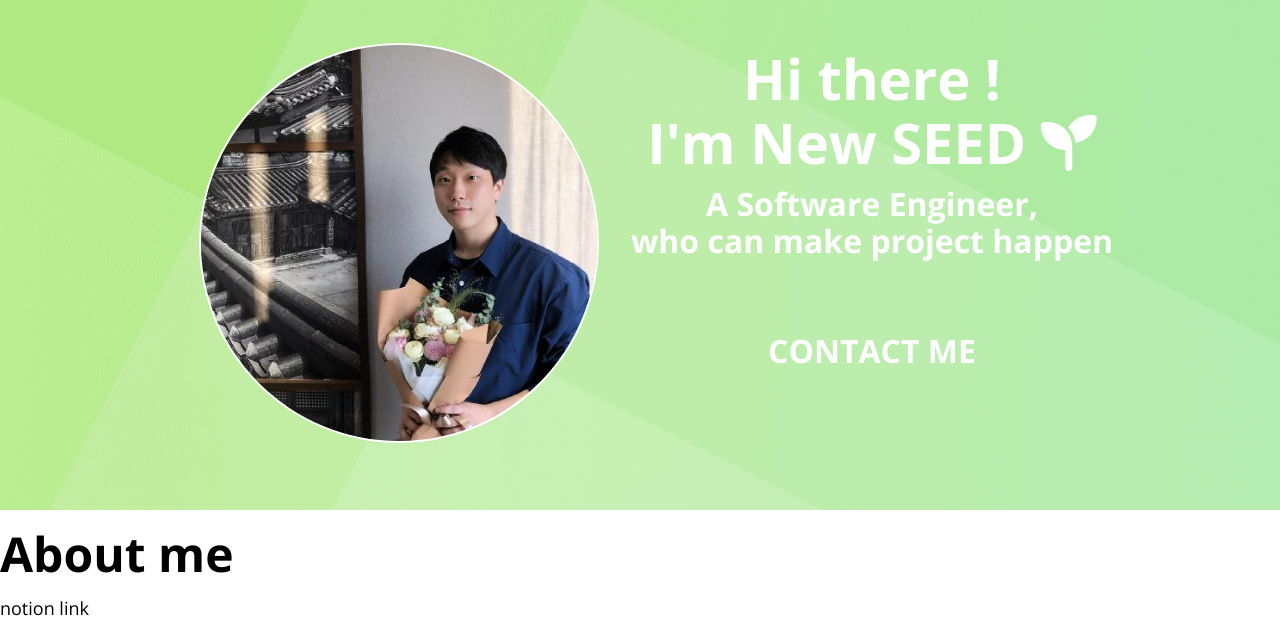
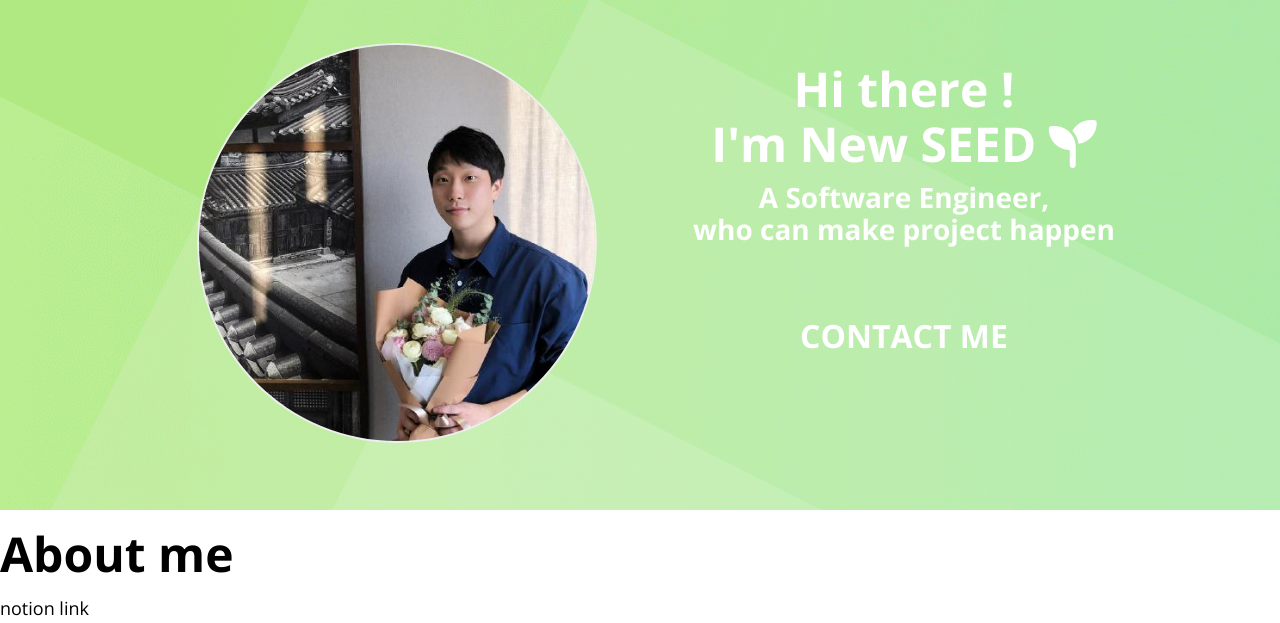
Before and after one commit to glen15/portfolio, a plain HTML site: page index.html in a window 1280 px wide. Shown: the part 117-740 px from the top of the page. Drawn offline with nearby package versions, Linux system fonts and the light colour scheme.

Commit message:
css home

```diff
--- a/index.html
+++ b/index.html
@@ -47,7 +47,7 @@
                     </div>
                     <span>A Software Engineer,<br/> who can make project happen</span>
                     <div>
-                        <button id="button--contact">CONTACT ME</button>
+                        <button class="home__contact">CONTACT ME</button>
                     </div>
                 </div>
             </div>
--- a/style.css
+++ b/style.css
@@ -14,23 +14,23 @@
     --color-yellow: #fff7da;
     --color-orange: #feb546;
 
-    /* Font size */
+/* Font size */
     --font-large: 48px;
     --font-medium: 28px;
     --font-regular: 18px;
     --font-smal: 16px;
     --font-micro: 14px;
 
-    /* Font weight */
+/* Font weight */
     --weight-bold: 700;
     --weight-semi-bold: 600;
     --weight-regular: 400;
 
-    /* Size */
+/* Size */
     --size-border-radius: 0.5em;
 }
 
-    /* Universal tags  */
+/* Universal tags  */
 * {
     box-sizing: border-box;
 }
@@ -51,7 +51,14 @@ ul {
     list-style: none;
 }
 
-    /* Typography */
+button {
+    background-color: transparent;
+    cursor: pointer;
+    border: none;
+    outline: none;
+}
+
+/* Typography */
 h1 {
     font-size: var(--font-large);
     font-weight: var(--weight-bold);
@@ -124,9 +131,7 @@ p{
 
 
 
-
-
-
+/* Home */
 #main__home {
     background-image: url(./imgs/background-1.png);
     display: flex;
@@ -144,45 +149,45 @@ p{
 
 #home__pic img {
     border-radius: 50%;
-    border: 2px solid white;
+    border: 2px solid var(--color-light-white);
     height: 25em;
     width: 25em;
     margin: 2em;
 }
 
 #home__text {
-    color: white;;
+    color: var(--color-white);
     display: flex;
     flex-direction: column;
     align-items: center;
     text-align: center;
+    margin-left: 4em;
 }
 
 #home__text > div:first-child {
     display: flex;
     flex-direction: column;
     align-items: center;
-    font-size: 3.5em;
+    font-size: var(--font-large);
     font-weight: bold;
     margin-bottom: 0.2em;
 }
 
 #home__text > span {
-    font-size: 2em;
+    font-size: var(--font-medium);
     font-weight: bold;
 }
 
-#button--contact {
-    border: none;
-    background: none;
+.home__contact {
     padding: 0.3em;
-    color: white;
+    color: var(--color-white);
     margin: 2em;
     font-size: 2em;
     font-weight: bold;
 }
 
-#button--contact:hover {
-    background-color: white;
+.home__contact:hover {
+    background-color: var(--color-white);
     color: var(--color-green);
+    border-radius: var(--size-border-radius);
 }
```
